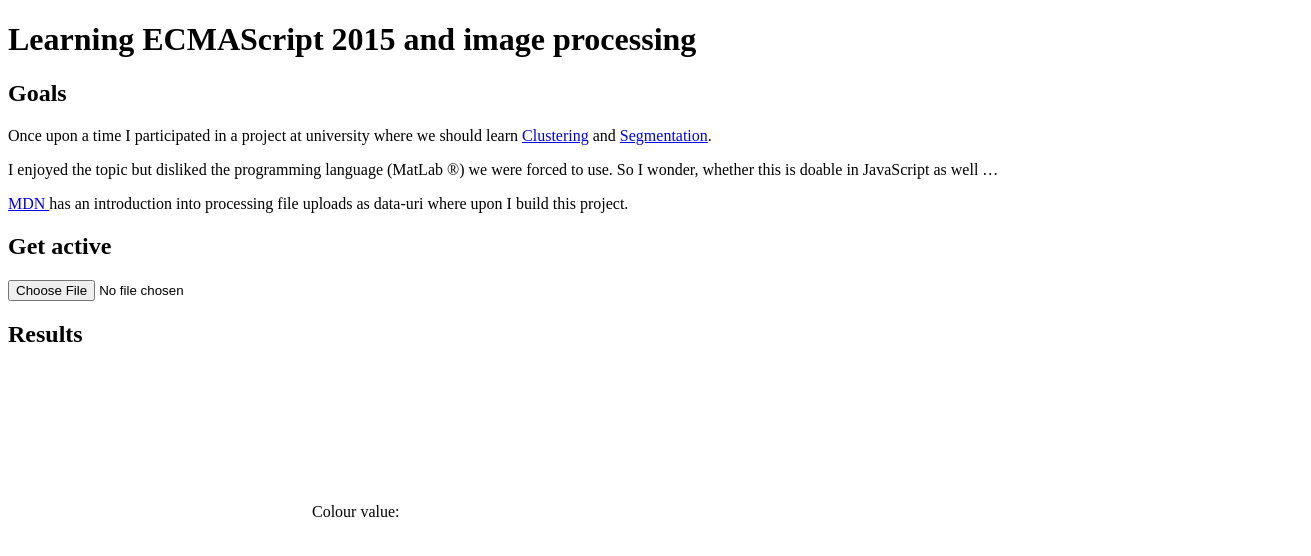
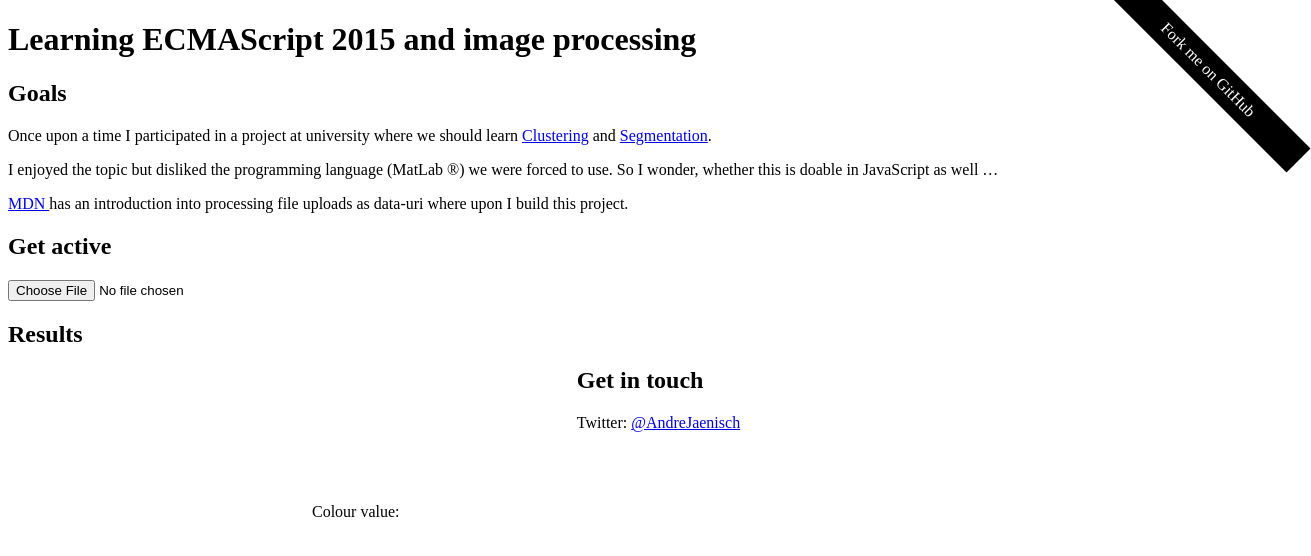
Before and after one commit to Ryuno-Ki/didactic-octo-adventure, a website: page src/index.html in a window 1280 px wide. Shown: the whole page, 1311 px wide, since content can reach past the window. Drawn offline with Linux system fonts and the light colour scheme; files that its build step writes are made by us from their sources.

Commit message:
Fork me on GitHub.

```diff
--- a/src/css/app.css
+++ b/src/css/app.css
@@ -1,4 +1,5 @@
 body {
+    position: relative;
     color: #000;
     background-color: #FFF;
 }
@@ -13,3 +14,20 @@ body {
     min-height: 32px;
     float: right;
 }
+
+#github {
+    position: absolute;
+    top: 1em;
+    right: -4em;
+    transform: rotate(45deg);
+}
+
+#github a {
+    color: #FFF;
+    background: #000;
+    display: block;
+    width: 15em;
+    padding: 0.5em;
+    text-align: center;
+    text-decoration: none;
+}
--- a/src/index.html
+++ b/src/index.html
@@ -33,6 +33,13 @@
             Colour value:
             <div id="colour-value"></div>
         </div>
+        <h2 id="contact">Get in touch</h2>
+        <p id="github">
+            <a href="https://github.com/Ryuno-Ki/didactic-octo-adventure" target="_blank" rel="nofollow">
+                Fork me on GitHub
+            </a>
+        </p>
+        <p>Twitter: <a href="https://twitter.com/AndreJaenisch" target="_blank" rel="nofollow">@AndreJaenisch</a>
         <script type="text/javascript" src="app.min.js"></script>
     </body>
 </html>
```
Also changed, not shown: build/app.min.css, build/index.html, 1 other file.
